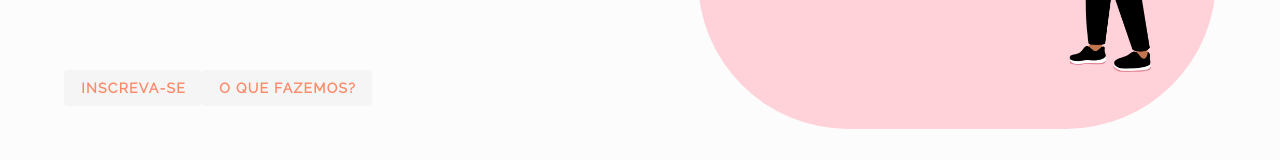
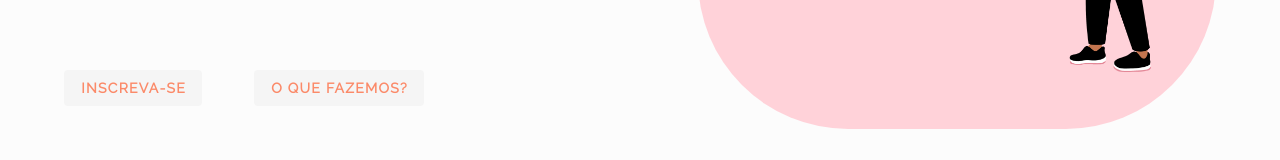
Before and after one commit to AnaGuatura/puc-front, a Vue app: page / in a window 1280 px wide. Shown: the part 503-663 px from the top of the page. Built offline with nearby package versions, Linux system fonts and the light colour scheme.

Commit message:
fix: ajuste no posicionamento dos botões das landing page

```diff
--- a/src/views/Landing.vue
+++ b/src/views/Landing.vue
@@ -167,8 +167,6 @@ export default Vue.extend({
         a {
           text-decoration: none;
           color: inherit;
-        }
-        button {
           margin-right: 10%;
         }
       }
```
